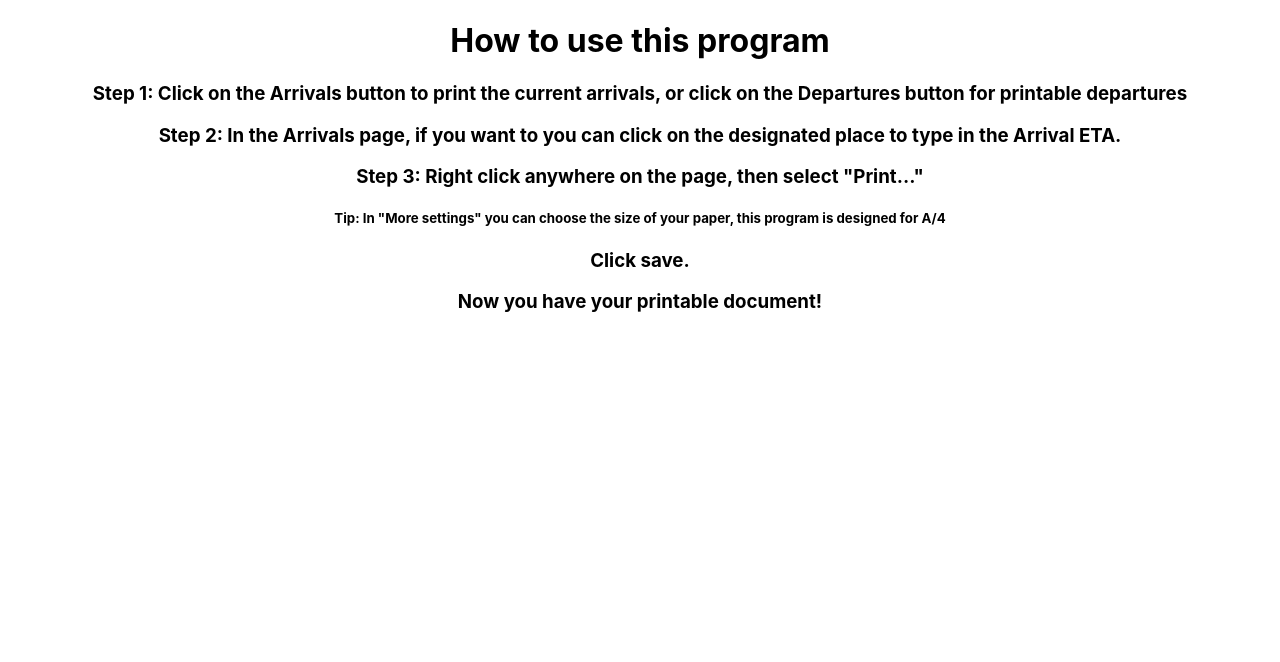
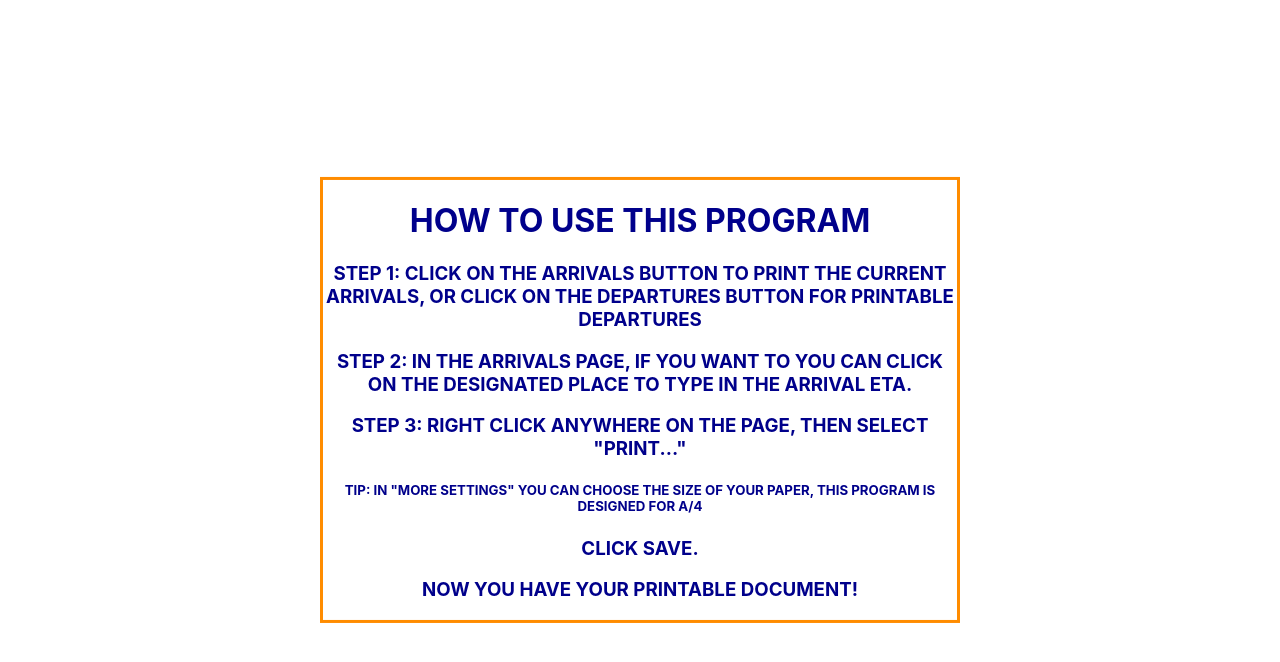
Before and after one commit to SzedlacsekGigi/tasstrip-frontend, a React (Create React App) app: page /howto in a window 1280 px wide. Shown: the top 662 px of the page. Built offline with nearby package versions, Linux system fonts and the light colour scheme.

Commit message:
How to page colors changed

```diff
--- a/src/App.css
+++ b/src/App.css
@@ -20,6 +20,28 @@
 }
 
 .buttons{
+  position: absolute;
+  margin: 0;
+  top: 50%;
+  left: 50%;
+  -ms-transform: translate(-50%, -50%);
+  transform: translate(-50%, -50%);
+}
+
+.howto{
+  position: absolute;
+  height: 100%;
+  width: 100%;
+  top: 0;
+  left: 0;
+}
+
+.howto-instructions{
+  border: solid;
+  border-color: darkorange;
+  background-color: white;
+  color: darkblue;
+  text-transform: uppercase;
   position: absolute;
   margin: 0;
   top: 50%;
--- a/src/Components/Howto.js
+++ b/src/Components/Howto.js
@@ -5,13 +5,18 @@ class Howto extends Component {
     render() {
         return (
             <div className="howto">
-                <h1>How to use this program</h1>
-                <h3>Step 1: Click on the Arrivals button to print the current arrivals, or click on the Departures button for printable departures</h3>
-                <h3>Step 2: In the Arrivals page, if you want to you can click on the designated place to type in the Arrival ETA.</h3>
-                <h3>Step 3: Right click anywhere on the page, then select "Print..."</h3>
-                <h5>Tip: In "More settings" you can choose the size of your paper, this program is designed for A/4</h5>
-                <h3>Click save.</h3>
-                <h3>Now you have your printable document!</h3>
+                <div className="howto-instructions">
+                    <h1>How to use this program</h1>
+                    <h3>Step 1: Click on the Arrivals button to print the current arrivals, or click on the Departures
+                        button for printable departures</h3>
+                    <h3>Step 2: In the Arrivals page, if you want to you can click on the designated place to type in
+                        the Arrival ETA.</h3>
+                    <h3>Step 3: Right click anywhere on the page, then select "Print..."</h3>
+                    <h5>Tip: In "More settings" you can choose the size of your paper, this program is designed for
+                        A/4</h5>
+                    <h3>Click save.</h3>
+                    <h3>Now you have your printable document!</h3>
+                </div>
             </div>
         );
     }
```
